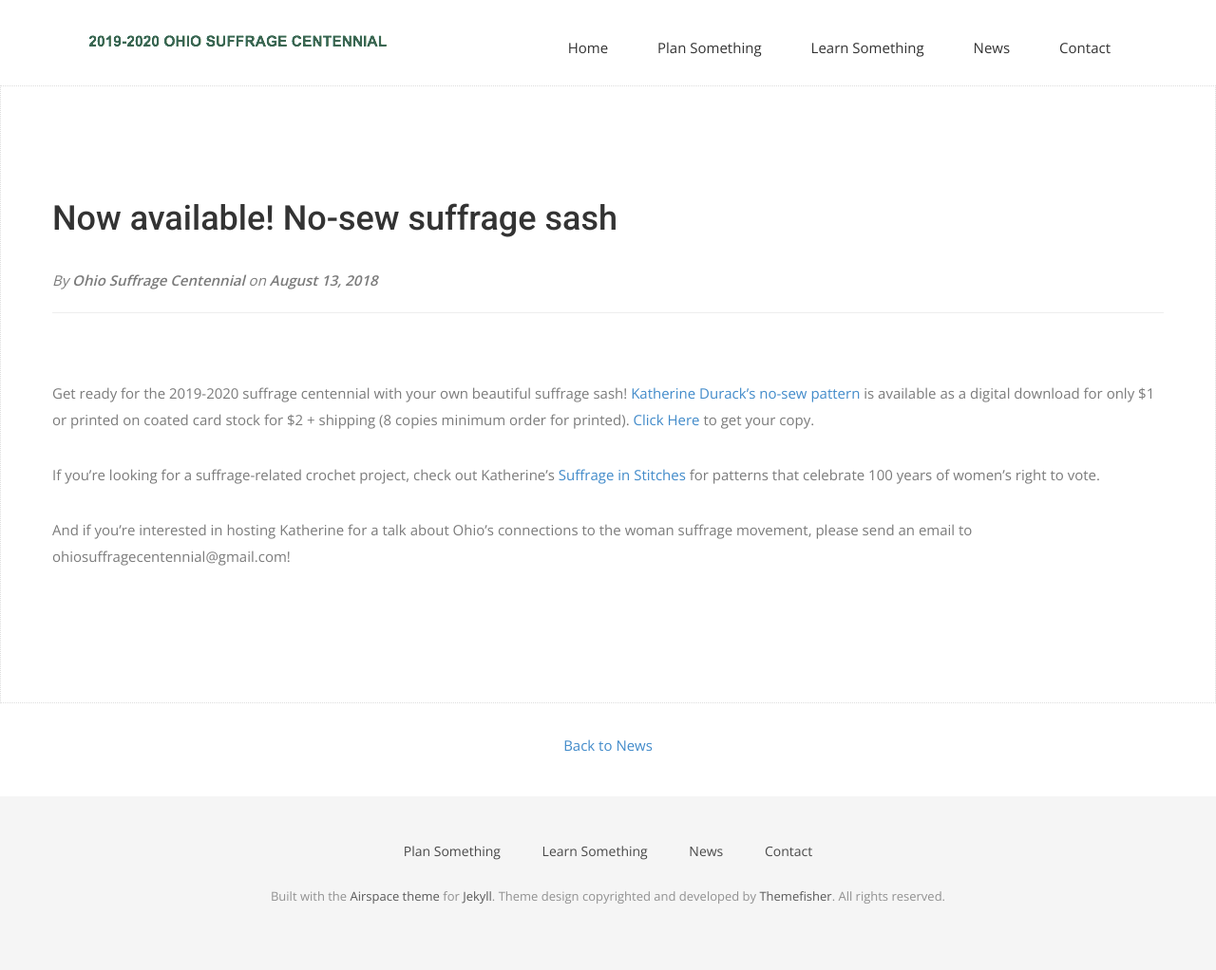
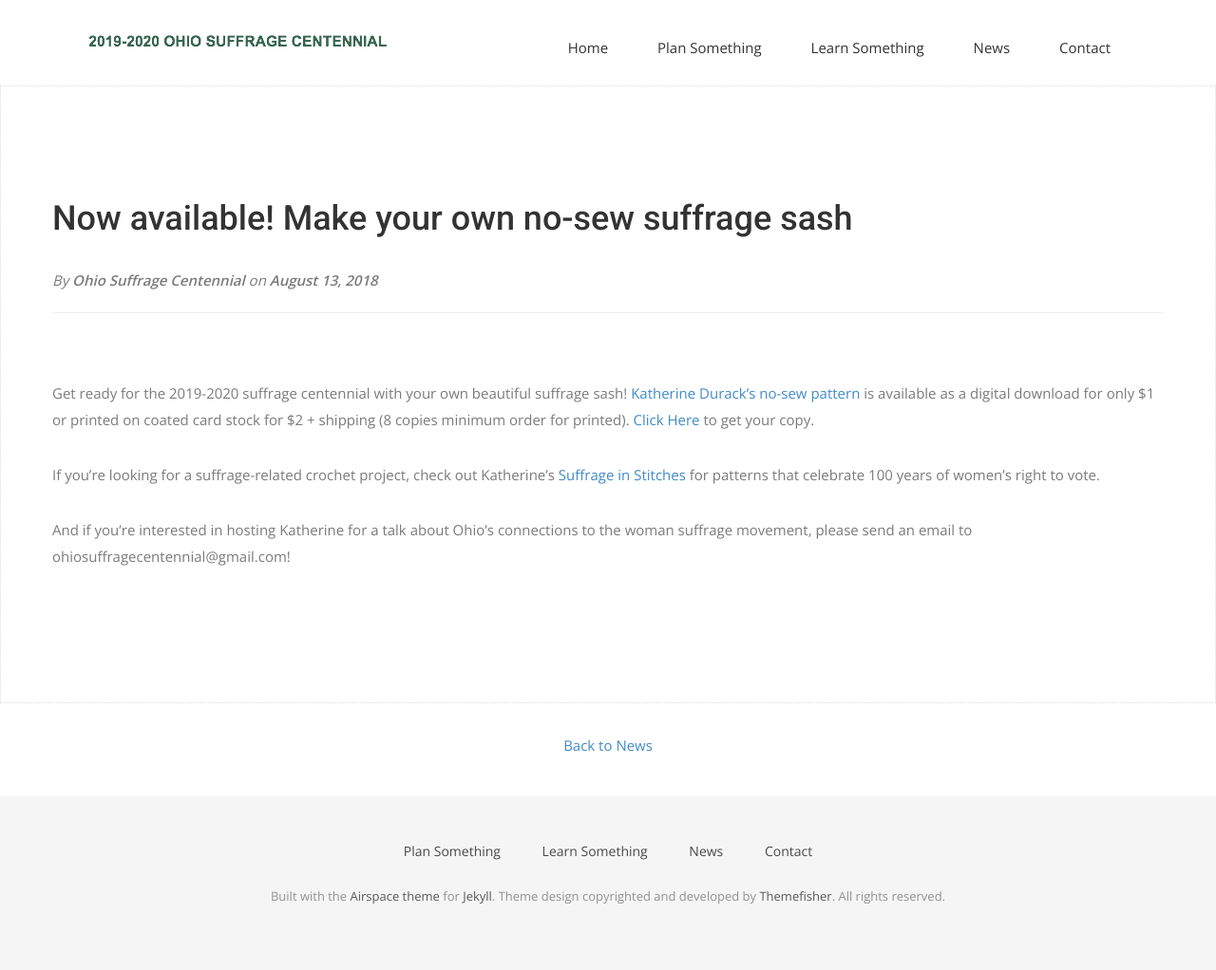
Before and after one commit to OhioSuffrageCentennial/ohiosuffragecentennial, a Jekyll site: the page built from _posts/2018-08-13-no-sew-suffrage-sash.md, in a window 1280 px wide. Shown: the whole page at 95% size. Built offline with Jekyll 4.4.1, drawn with Linux system fonts in a browser that asks for light colours; nearby versions of some CDN libraries; some web fonts are replaced.

Commit message:
Update title, take 2

```diff
--- a/_posts/2018-08-13-no-sew-suffrage-sash.md
+++ b/_posts/2018-08-13-no-sew-suffrage-sash.md
@@ -1,6 +1,6 @@
 ---
 layout: post
-title: Now available! No-sew suffrage sash
+title: Now available! Make your own no-sew suffrage sash
 date: 2018-08-13 17:45:00
 author: Ohio Suffrage Centennial
 ---
```
